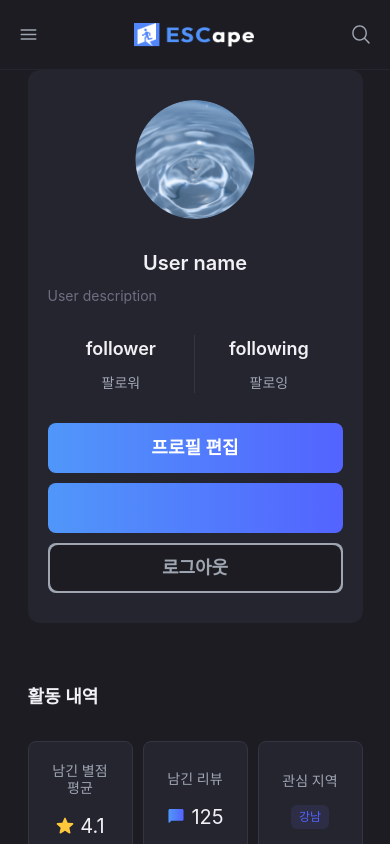
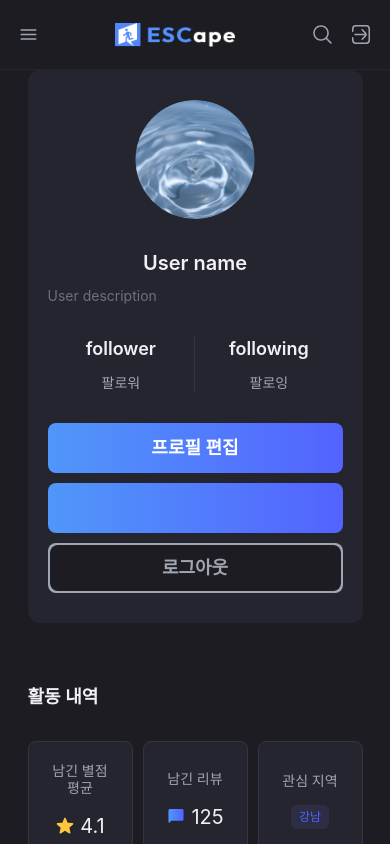
Before and after one commit to ojm51/ESCape, a Next.js app: page /mypage in a window 390 px wide. Built offline with nearby package versions, Linux system fonts and the light colour scheme; no server answers.

Commit message:
refactor: 헤더 및 카테고리 리팩토링

```diff
--- a/src/components/@shared/layout/Header.tsx
+++ b/src/components/@shared/layout/Header.tsx
@@ -1,16 +1,16 @@
 import Image from 'next/image'
 import { PropsWithChildren, useEffect, useState } from 'react'
 import Link from 'next/link'
+import { useRouter } from 'next/router'
+import classNames from 'classnames'
+
 import iconHamburger from '@icons/icon_hamburger.svg'
 import logoBig from '@images/logo_big_image.png'
 import iconGlass from '@icons/icon_glass.svg'
-import { useRouter } from 'next/router'
-import classNames from 'classnames'
+import iconSignin from '@icons/icon_signin.svg'
 
 export default function Header({ children }: PropsWithChildren) {
   const [isLogin, setIsLogin] = useState(false)
-  const { pathname } = useRouter()
-  //엑세스 토큰이 있으면 내프로필, 없으면 로그인
   useEffect(() => {
     const accessToken = localStorage.getItem('accessToken')
     if (accessToken) {
@@ -21,7 +21,6 @@ export default function Header({ children }: PropsWithChildren) {
   }, [])
   return (
     <>
-      {!pathname.includes('sign') && (
       <div className="relative">
         <div className="fixed flex h-[70px] w-full items-center justify-between border-b border-[#252530] bg-body-bg px-5 md:h-[80px] md:px-[30px] xl:h-[100px] xl:px-[120px]">
           <button className="relative h-[11.27px] w-[17px] md:hidden">
@@ -29,12 +28,7 @@ export default function Header({ children }: PropsWithChildren) {
           </button>
           <div className="flex items-center gap-10">
             <Link href="/" className="relative h-[24px] w-[120px] md:h-[28px] md:w-[140px] xl:h-[34px] xl:w-[170px]">
-                <Image
-                  src={logoBig}
-                  alt="로고"
-                  fill
-                  sizes="(max-width: 768px) 120px, (max-width: 1280px) 140px, 170px"
-                />
+              <Image src={logoBig} alt="로고" fill sizes="(max-width: 768px) 120px, (max-width: 1280px) 140px, 170px" />
             </Link>
             <Link href="/board" className="hidden md:block">
               자유게시판
@@ -49,20 +43,26 @@ export default function Header({ children }: PropsWithChildren) {
               <Link href="/mypage">내 프로필</Link>
             ) : (
               <>
-                  <Link href="signin">로그인</Link>
-                  <Link href="signup">회원가입</Link>
+                <Link href="/signin">로그인</Link>
+                <Link href="/signup">회원가입</Link>
               </>
             )}
           </div>
-            <button className="relative h-[18.38px] w-[18.38px] md:hidden">
+          <div className="flex items-center gap-5 md:hidden">
+            <button className="relative h-[18.38px] w-[18.38px]">
               <Image src={iconGlass} alt="테마검색" fill />
             </button>
+            {isLogin ? (
+              <span>유저프로필</span>
+            ) : (
+              <Link href="/signin" className="relative h-[18.38px] w-[18.38px]">
+                <Image src={iconSignin} alt="로그인" fill />
+              </Link>
+            )}
           </div>
         </div>
-      )}
-      <div className={classNames(pathname.includes('sign') ? '' : 'pt-[70px] md:pt-[80px] xl:pt-[100px]')}>
-        {children}
       </div>
+      <div className="pt-[70px] md:pt-[80px] xl:pt-[100px]">{children}</div>
     </>
   )
 }
--- /dev/null
+++ b/src/components/@shared/layout/Layout.tsx
@@ -0,0 +1,10 @@
+import { PropsWithChildren, useEffect, useState } from 'react'
+import Header from './Header'
+import { useRouter } from 'next/router'
+
+export default function Layout({ children }: PropsWithChildren) {
+  const { pathname } = useRouter()
+  //엑세스 토큰이 있으면 내프로필, 없으면 로그인
+
+  return <>{!pathname.includes('sign') ? <Header>{children}</Header> : <>{children}</>}</>
+}
--- a/src/components/product/Sidebar.tsx
+++ b/src/components/product/Sidebar.tsx
@@ -1,20 +1,15 @@
-import { getCategories } from '@/libs/axios/product/category'
-import { useQuery } from '@tanstack/react-query'
+import { useCategory } from '@/contexts/CategoryProvider'
 
 interface SidebarProps {}
 
 export default function Sidebar({}: SidebarProps) {
-  const { data: categoryData } = useQuery({
-    queryKey: ['category'],
-    queryFn: getCategories,
-  })
-
+  const { categories } = useCategory()
+  console.log(categories)
   return (
     <div className="hidden flex-col gap-[35px] pl-[30px] pt-[45px] md:flex md:w-[180px] xl:w-[220px]">
       <span>카테고리</span>
-      {categoryData &&
-        !!categoryData.length &&
-        categoryData.map((menu) => (
+      {!!categories.length &&
+        categories.map((menu) => (
           <span key={menu.id} className="text-brand-gray-dark">
             {menu.name}
           </span>
--- /dev/null
+++ b/src/contexts/CategoryProvider.tsx
@@ -0,0 +1,41 @@
+import { CategoryType } from '@/dtos/CategoryDto'
+import { CategoryTypes } from '@/dtos/ProductDto'
+import { getCategories } from '@/libs/axios/product/category'
+import { CATEGORY_MAPPING } from '@/libs/constants/cartegory'
+import { useQuery } from '@tanstack/react-query'
+import React, { createContext, PropsWithChildren, useContext, useEffect, useState } from 'react'
+
+interface ChangedCategory {
+  id: number
+  name: string
+}
+
+const CategoryContext = createContext<{
+  categories: ChangedCategory[]
+}>({
+  categories: [],
+})
+
+export function CategoryProvider({ children }: PropsWithChildren) {
+  const [categories, setCategories] = useState<ChangedCategory[]>([])
+  const { data: categoryData } = useQuery({
+    queryKey: ['category'],
+    queryFn: getCategories,
+  })
+  useEffect(() => {
+    if (categoryData)
+      setCategories(() =>
+        categoryData.map((category) => ({ id: category.id, name: CATEGORY_MAPPING[`${category.id}`] })),
+      )
+  }, [categoryData])
+
+  return <CategoryContext.Provider value={{ categories }}>{children}</CategoryContext.Provider>
+}
+
+export const useCategory = () => {
+  const context = useContext(CategoryContext)
+  if (!context) {
+    throw new Error('CategoryProvider내에서 사용하세요')
+  }
+  return context
+}
--- a/src/libs/axios/axiosInstance.ts
+++ b/src/libs/axios/axiosInstance.ts
@@ -2,8 +2,7 @@ import { removeTokens } from '@/utils/authTokenStorage'
 import axios, { AxiosError } from 'axios'
 
 const axiosInstance = axios.create({
-  // baseURL: process.env.NEXT_PUBLIC_API_URL,
-  baseURL: 'https://mogazoa-api.vercel.app/4-5/',
+  baseURL: process.env.NEXT_PUBLIC_API_URL,
 })
 
 axiosInstance.interceptors.request.use((config) => {
--- /dev/null
+++ b/src/libs/constants/cartegory.ts
@@ -0,0 +1,9 @@
+export const CATEGORY_MAPPING: Record<string, string> = {
+  '1': '경기',
+  '2': '서울 남부',
+  '3': '서울 남서부',
+  '4': '서울 동부',
+  '5': '서울 북부',
+  '6': '서울 북서부',
+  '7': '인천',
+}
--- a/src/pages/_app.tsx
+++ b/src/pages/_app.tsx
@@ -4,7 +4,8 @@ import { QueryClient, QueryClientProvider } from '@tanstack/react-query'
 import { ReactQueryDevtools } from '@tanstack/react-query-devtools'
 import { ReactNode } from 'react'
 import { AuthProvider } from '@/contexts/AuthProvider'
-import Header from '@/components/@shared/layout/Header'
+import Layout from '@/components/@shared/layout/Layout'
+import { CategoryProvider } from '@/contexts/CategoryProvider'
 
 interface ProvidersProps {
   children: ReactNode
@@ -23,10 +24,10 @@ function Providers({ children }: ProvidersProps) {
   return (
     <QueryClientProvider client={queryClient}>
       <AuthProvider>
-        <Header>
+        <CategoryProvider>
           {children}
           {process.env.NODE_ENV !== 'production' && <ReactQueryDevtools initialIsOpen={false} />}
-        </Header>
+        </CategoryProvider>
       </AuthProvider>
     </QueryClientProvider>
   )
@@ -35,7 +36,9 @@ function Providers({ children }: ProvidersProps) {
 export default function App({ Component, pageProps }: AppProps) {
   return (
     <Providers>
-      <Component {...pageProps} />
+      <Layout>
+        <Component {...pageProps} />
+      </Layout>
     </Providers>
   )
 }
```
Also changed, not shown: src/libs/axios/product/productApi.ts (added, +31 -0 lines), public/icons/icon_signin.svg (added), 1 other file (tests, documents, lock files or other folders). Lines whose indentation alone changed are shown as unchanged.
